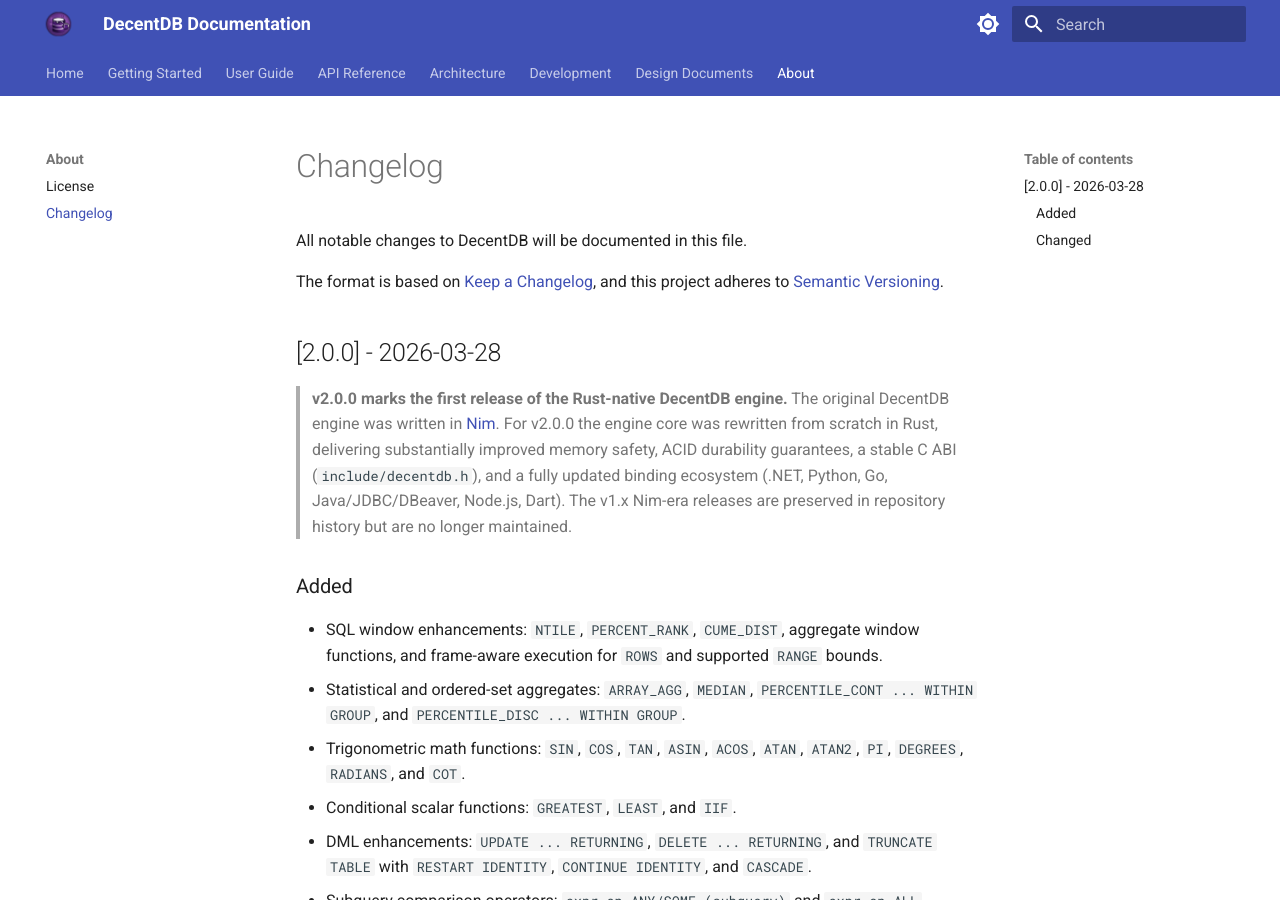
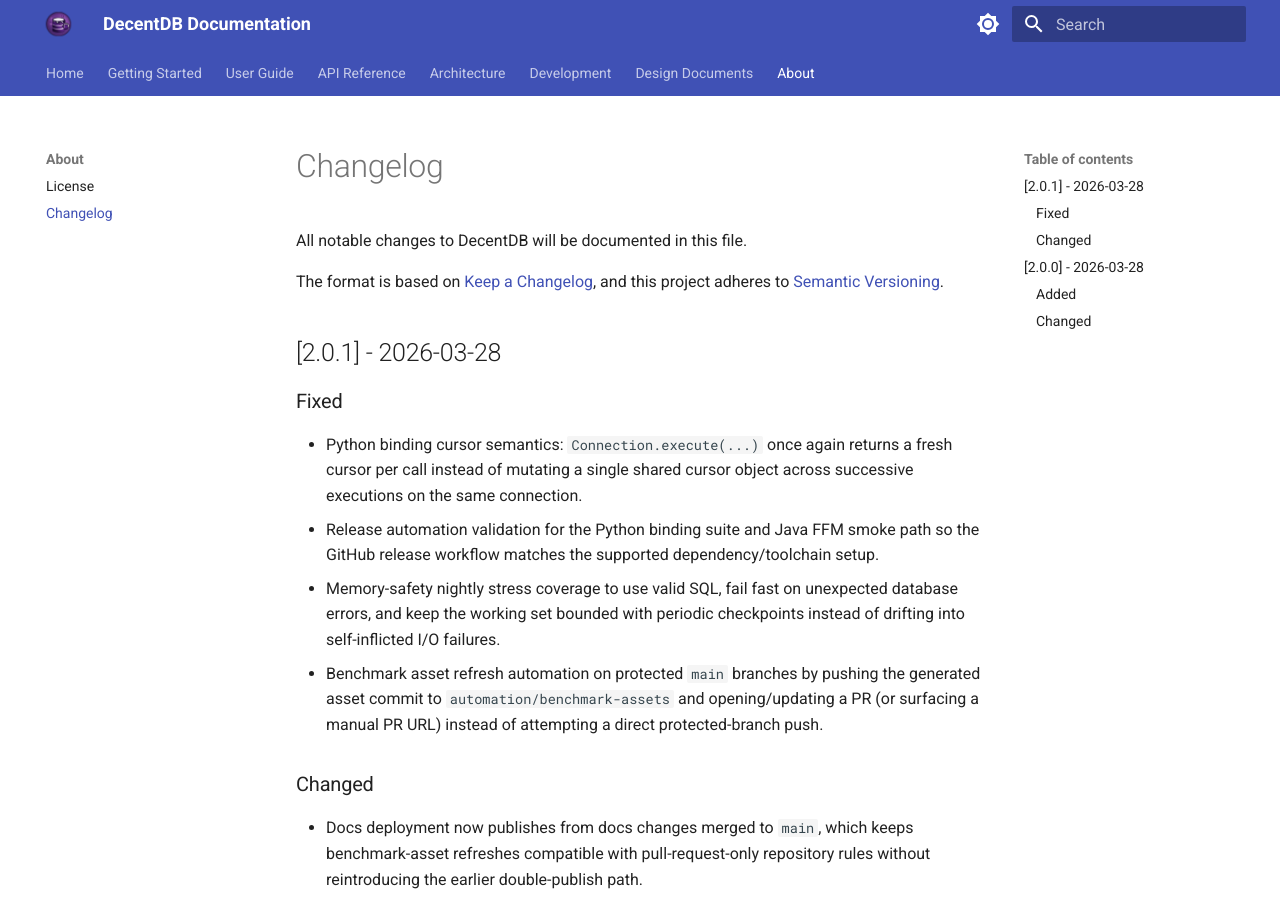
Before and after one commit to sphildreth/decentdb, an MkDocs documentation site: the page built from docs/about/changelog.md, in a window 1280 px wide and 900 px high. Built offline with MkDocs 1.6.1 and Material for MkDocs 9.7.7, drawn with Linux system fonts in a browser that asks for light colours; the version menu is left out.

Commit message:
chore: update version to 2.0.1 and enhance Python binding cursor semantics

```diff
--- a/Cargo.toml
+++ b/Cargo.toml
@@ -7,7 +7,7 @@
 resolver = "2"
 
 [workspace.package]
-version = "2.0.0"
+version = "2.0.1"
 edition = "2021"
 authors = ["Steven Hildreth"]
 license = "Apache-2.0"
--- a/docs/about/changelog.md
+++ b/docs/about/changelog.md
@@ -4,6 +4,17 @@
 
 The format is based on [Keep a Changelog](https://keepachangelog.com/en/1.0.0/),
 and this project adheres to [Semantic Versioning](https://semver.org/spec/v2.0.0.html).
+
+## [2.0.1] - 2026-03-28
+
+### Fixed
+- Python binding cursor semantics: `Connection.execute(...)` once again returns a fresh cursor per call instead of mutating a single shared cursor object across successive executions on the same connection.
+- Release automation validation for the Python binding suite and Java FFM smoke path so the GitHub release workflow matches the supported dependency/toolchain setup.
+- Memory-safety nightly stress coverage to use valid SQL, fail fast on unexpected database errors, and keep the working set bounded with periodic checkpoints instead of drifting into self-inflicted I/O failures.
+- Benchmark asset refresh automation on protected `main` branches by pushing the generated asset commit to `automation/benchmark-assets` and opening/updating a PR (or surfacing a manual PR URL) instead of attempting a direct protected-branch push.
+
+### Changed
+- Docs deployment now publishes from docs changes merged to `main`, which keeps benchmark-asset refreshes compatible with pull-request-only repository rules without reintroducing the earlier double-publish path.
 
 ## [2.0.0] - 2026-03-28
 
```
Also changed, not shown: bindings/python/README.md (+2 -1 lines), design/OPTIMIZATIONS_PLAN.md (+4 -2 lines), docs/api/python.md (+5 -0 lines), 15 other files.
